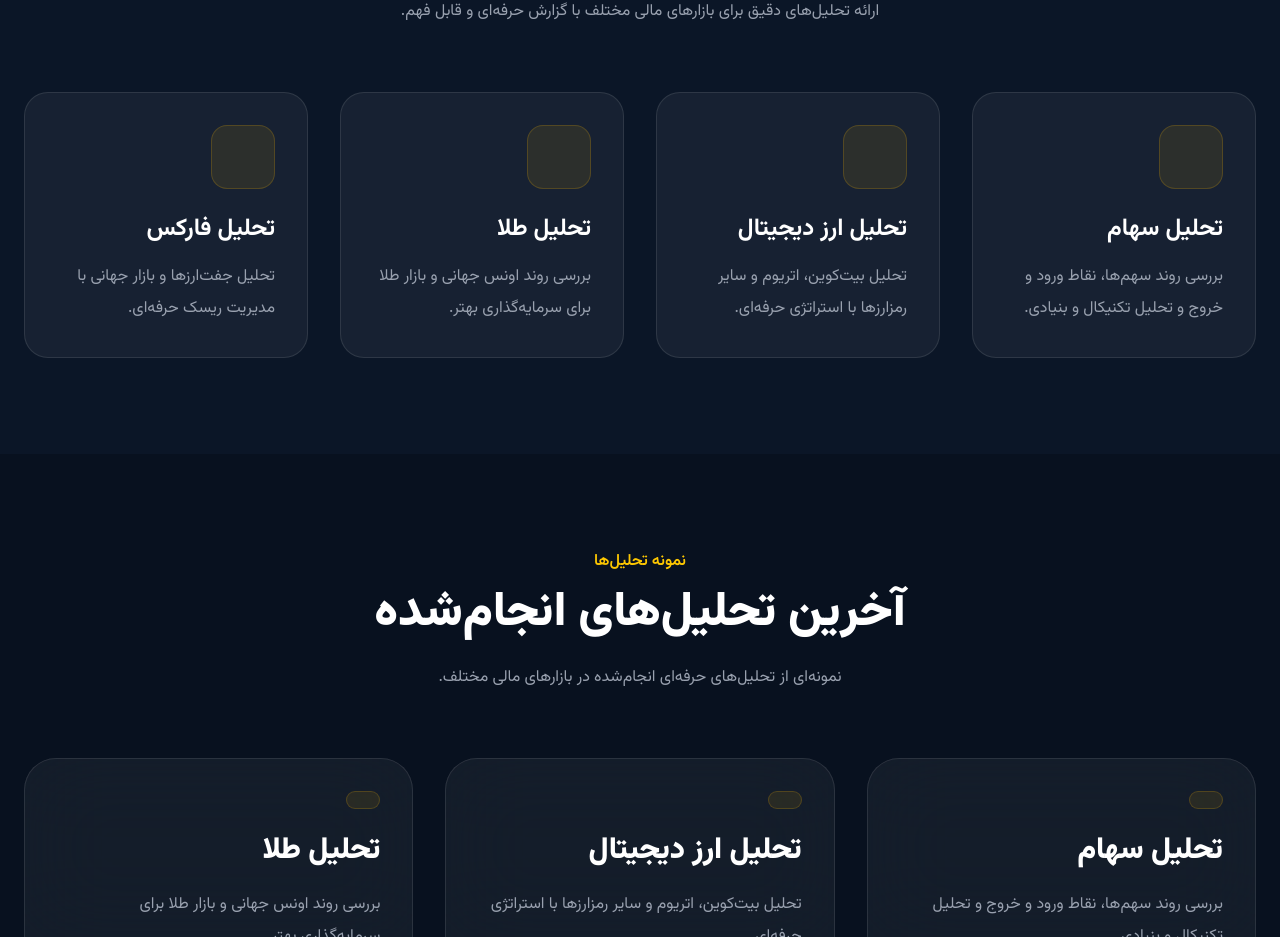
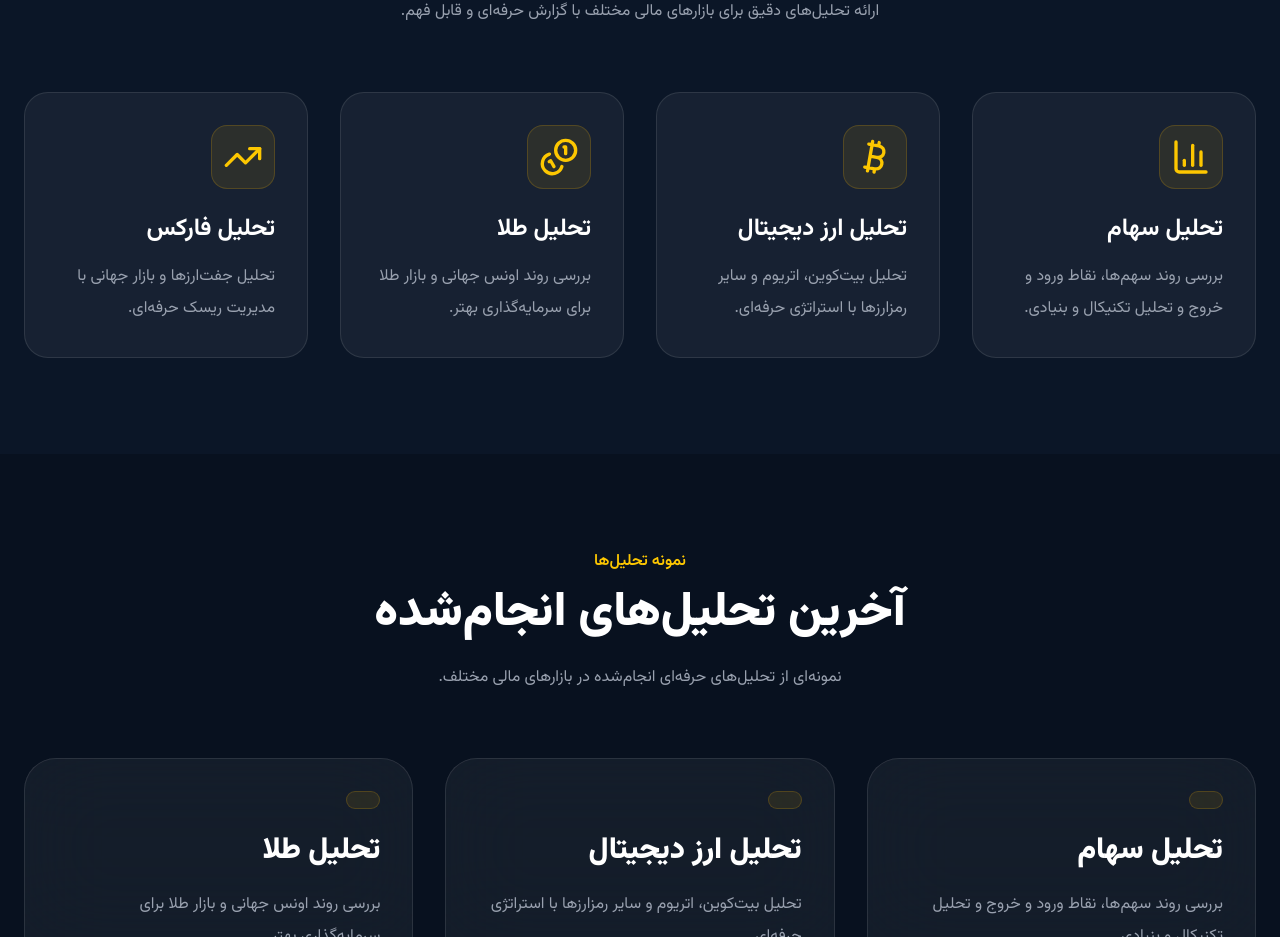
Before and after one commit to evrin361/finance-site, a Next.js app: page / in a window 1280 px wide. Shown: the part 1239-2176 px from the top of the page. Built offline with nearby package versions, Linux system fonts and the light colour scheme.

Commit message:
fix service icons syntax

```diff
--- a/app/page.tsx
+++ b/app/page.tsx
@@ -446,22 +446,30 @@ ${message}`
           </div>
 
           <div className="grid md:grid-cols-2 lg:grid-cols-4 gap-8">
-            {[
+            {
+            [
               {
                 title: 'تحلیل سهام',
-                desc: 'بررسی روند سهم‌ها، نقاط ورود و خروج و تحلیل تکنیکال و بنیادی.'
+                desc: 'بررسی روند سهم‌ها، نقاط ورود و خروج و تحلیل تکنیکال و بنیادی.',
+                icon: <BarChart3 size={40} className="text-yellow-400" />
               },
               {
                 title: 'تحلیل ارز دیجیتال',
-                desc: 'تحلیل بیت‌کوین، اتریوم و سایر رمزارزها با استراتژی حرفه‌ای.'
+                desc: 'تحلیل بیت‌کوین، اتریوم و سایر رمزارزها با استراتژی حرفه‌ای.',
+                icon: <Bitcoin size={40} className="text-yellow-400" />
+
               },
               {
                 title: 'تحلیل طلا',
-                desc: 'بررسی روند اونس جهانی و بازار طلا برای سرمایه‌گذاری بهتر.'
+                desc: 'بررسی روند اونس جهانی و بازار طلا برای سرمایه‌گذاری بهتر.',
+                icon: <Coins size={40} className="text-yellow-400" />
+
               },
               {
                 title: 'تحلیل فارکس',
-                desc: 'تحلیل جفت‌ارزها و بازار جهانی با مدیریت ریسک حرفه‌ای.'
+                desc: 'تحلیل جفت‌ارزها و بازار جهانی با مدیریت ریسک حرفه‌ای.',
+                icon: <TrendingUp size={40} className="text-yellow-400" />
+
               }
             ].map((service, index) => (
               <div
```
